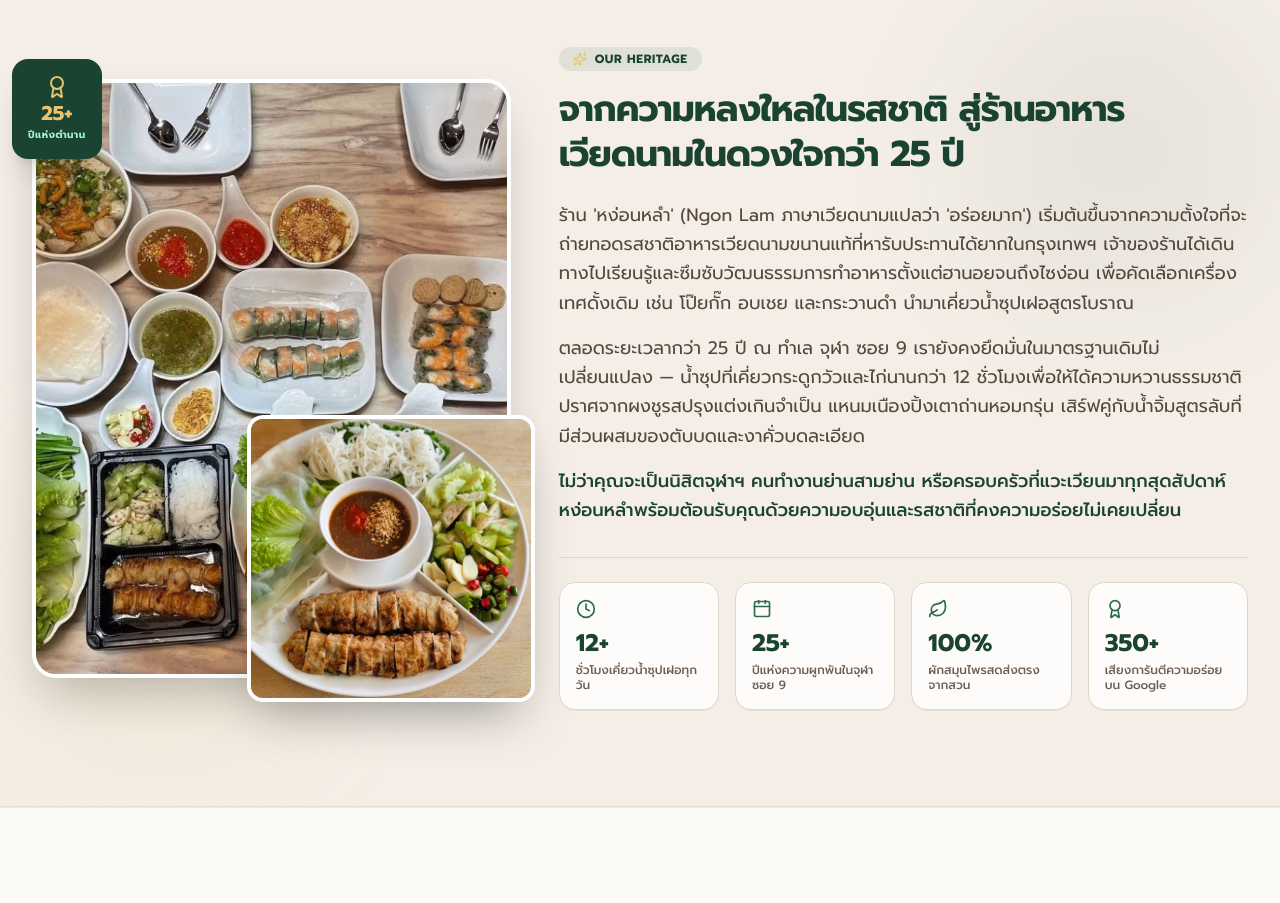
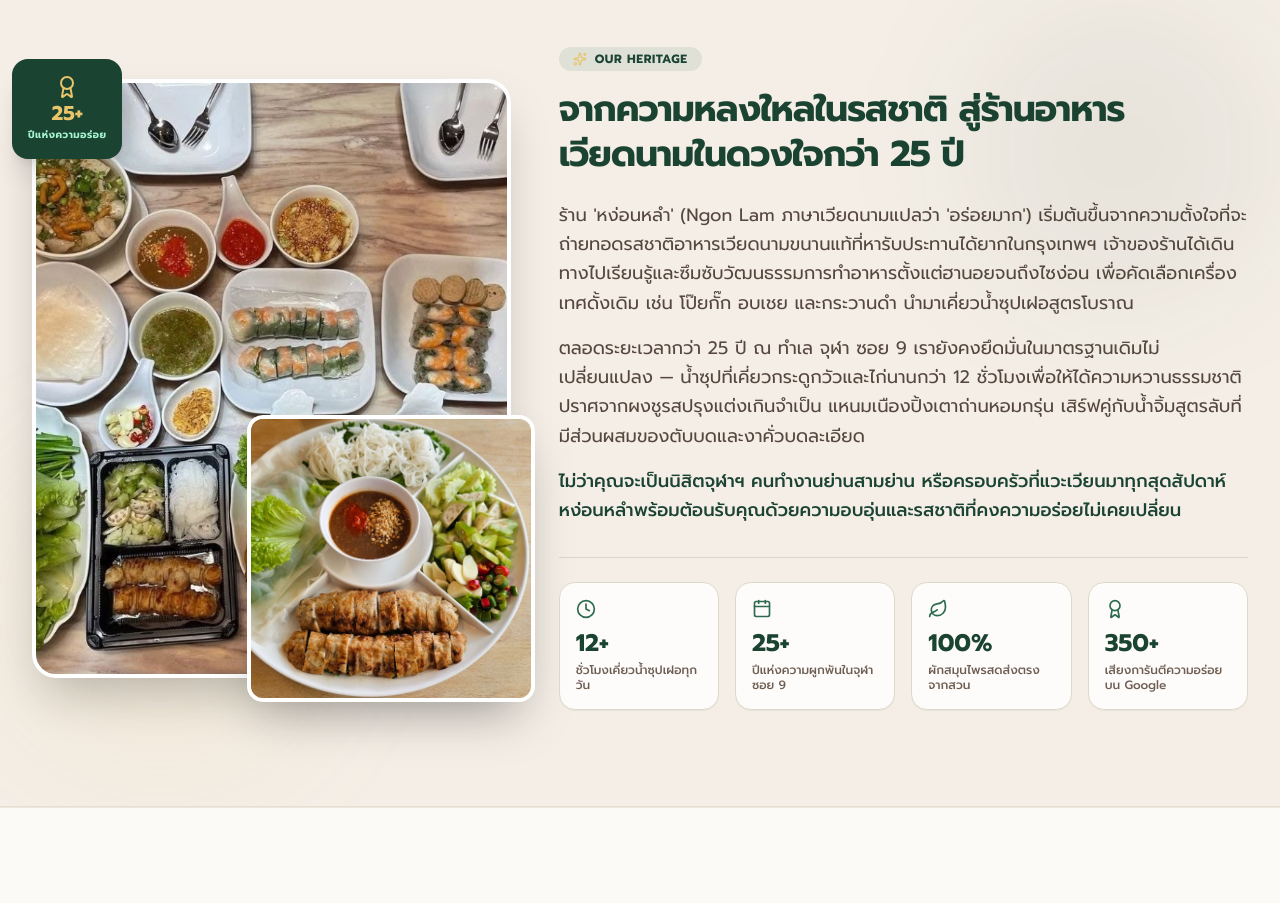
Before and after one commit to kiwicoder171/Ngon-lam, a React (Vite) app: page / in a window 1280 px wide. Shown: the part 4420-5323 px from the top of the page. Built offline with nearby package versions, Linux system fonts and the light colour scheme.

Commit message:
feat(story): update thai heritage stamp text to ปีแห่งความอร่อย

```diff
--- a/src/components/HeritageStory.tsx
+++ b/src/components/HeritageStory.tsx
@@ -47,7 +47,7 @@ export const HeritageStory: React.FC = () => {
                 <Award className="w-6 h-6 mb-1 text-[#e9c46a]" />
                 <span className="text-xl font-black leading-none">25+</span>
                 <span className="text-[10px] uppercase font-bold tracking-wider text-emerald-200 mt-1">
-                  {language === 'th' ? 'ปีแห่งตำนาน' : 'Years'}
+                  {language === 'th' ? 'ปีแห่งความอร่อย' : 'Years'}
                 </span>
               </div>
             </div>
```
